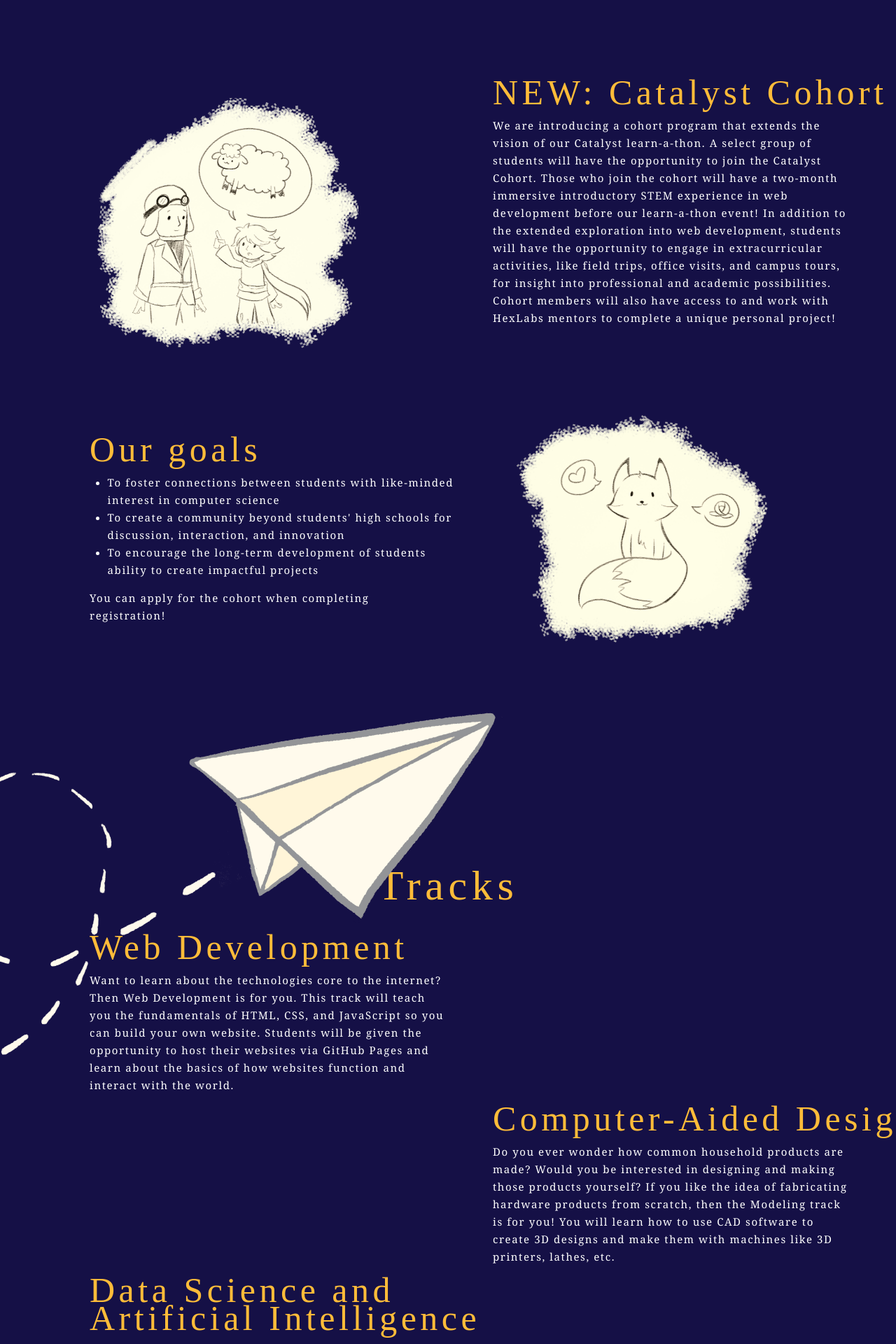
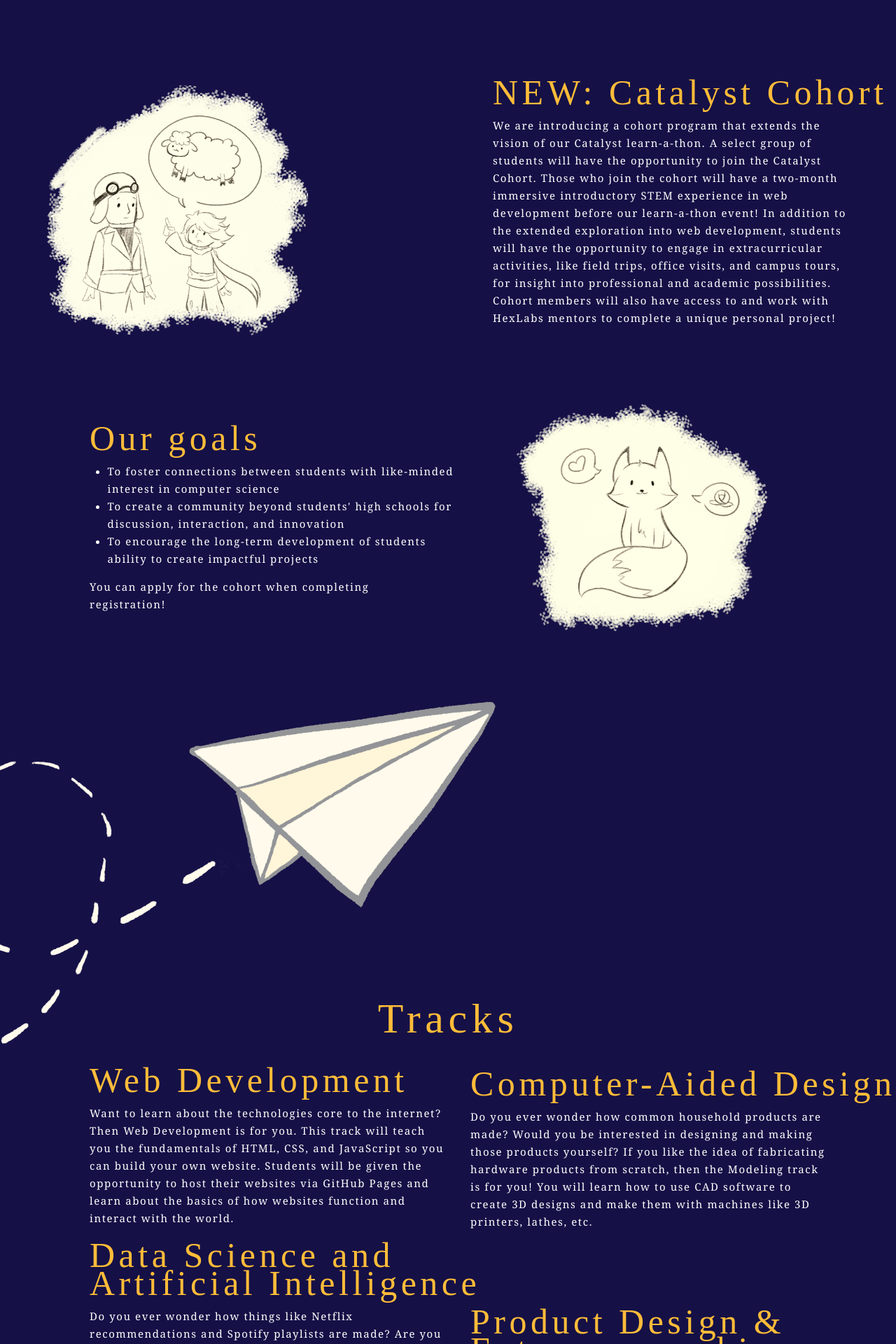
Before and after one commit to HackGT/catalyst-2022-event-site, a Next.js app: page / in a window 1280 px wide. Shown: the part 2260-4180 px from the top of the page at 70% size. Built offline with nearby package versions, Linux system fonts and the light colour scheme; a web font is replaced by a local one.

Commit message:
tracks edits

```diff
--- a/pages/index.tsx
+++ b/pages/index.tsx
@@ -119,9 +119,8 @@ function MainPage() {
         </section>
         <section id="tracks" className={styles.sectionTracks}>
           <div>
-            {/* do not remove this, otherwise there will be random whitespace */}
 
-            <img src="/img/inverted_plane.png" alt="inverted_plane" id={styles.plane} />
+            <img src="/img/inverted_plane.png" alt="inverted_plane" id={styles.invertedPlane} />
             <h3 className={styles.tracksTitle}>Tracks</h3>
               <h3>Web Development</h3>
               <p>
--- a/styles/Home.module.css
+++ b/styles/Home.module.css
@@ -137,7 +137,7 @@
   scroll-margin-top: 8vh;
 }
 .ourGoals {
-    padding-top: 17.5vh;
+    padding-top: 12.5vh;
     padding-right: 30%;
     width: 100vw;
     height: auto;
@@ -155,13 +155,12 @@
   overflow: auto;
 }
 
-#plane {
-  position: absolute;
+#invertedPlane {
+  position: relative;
   width: auto;
   height: auto;
-  margin-right: -30vh;
   margin-top: -10vh;
-  margin-left: auto;
+  margin-bottom: -60vh;
   display: block;
   z-index: 1;
   overflow: auto;
@@ -192,14 +191,11 @@
 }
 
 #sheep {
-  position: absolute;
+  position: relative;
   width: 30vw;
   height: auto;
-  left: 10vw;
-  top: 300vh;
-  /* margin-right: 30vh;
-  margin-top: -40vh;
-  margin-left: auto; */
+  margin-left: -65vh;
+  margin-top: -45vh;
   display: block;
   z-index: 1;
   overflow: auto;
@@ -227,7 +223,7 @@
 .sectionTracks {
   width: 100vw;
   height: auto;
-  padding: 0 0 20vh -20vh;
+  padding: 0 0 0 -20vh;
   background: #151046;
   scroll-margin-top: -25vh;
   z-index: 10;
@@ -237,7 +233,8 @@
   /*padding-top: 0vh; */
   width: 100vw;
   height: auto;
-  padding-left: 45vw;
+  margin-top: -30vh;
+  padding-left: 42.5vw;
   background: #151046;
 }
 .sectionSchedule {
```
